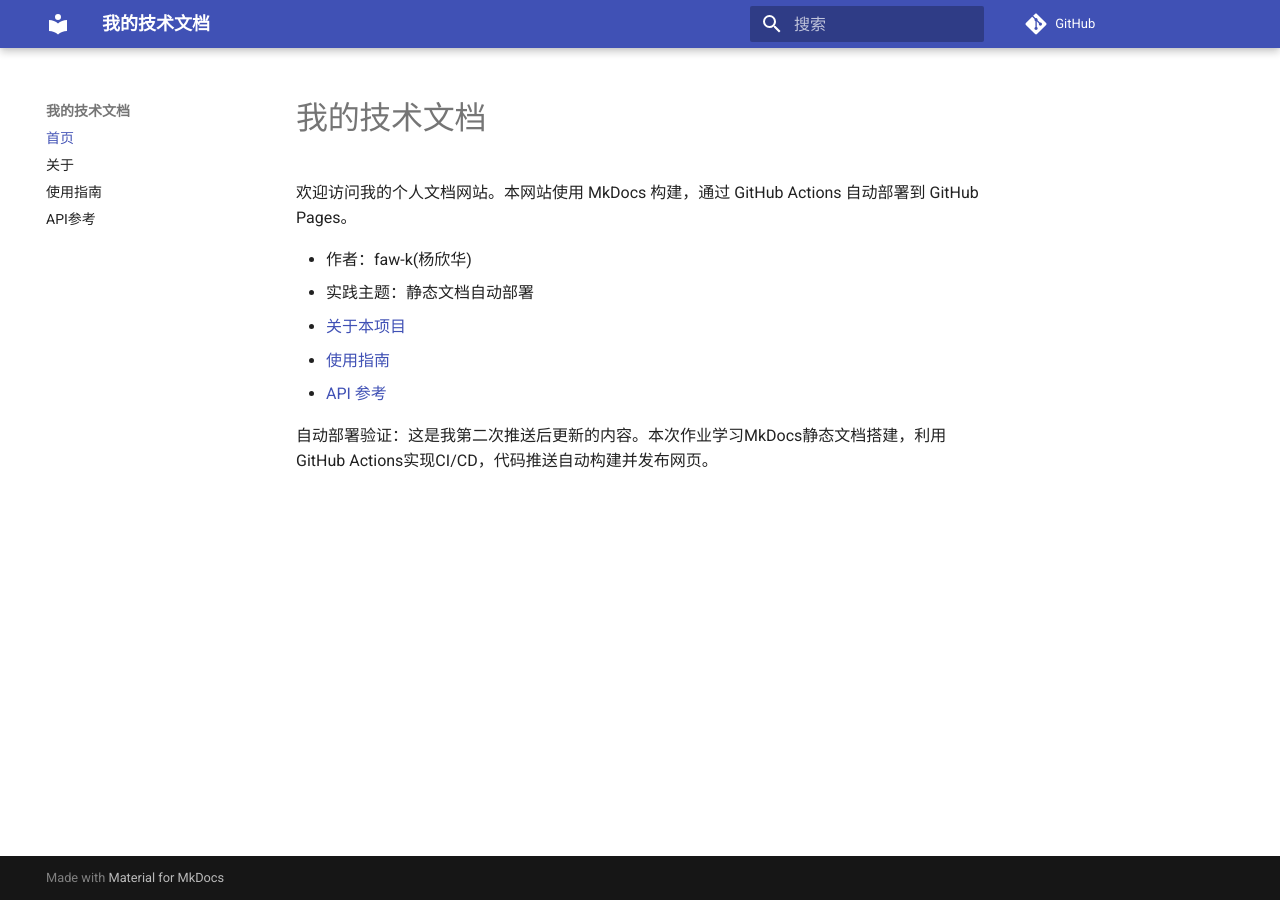
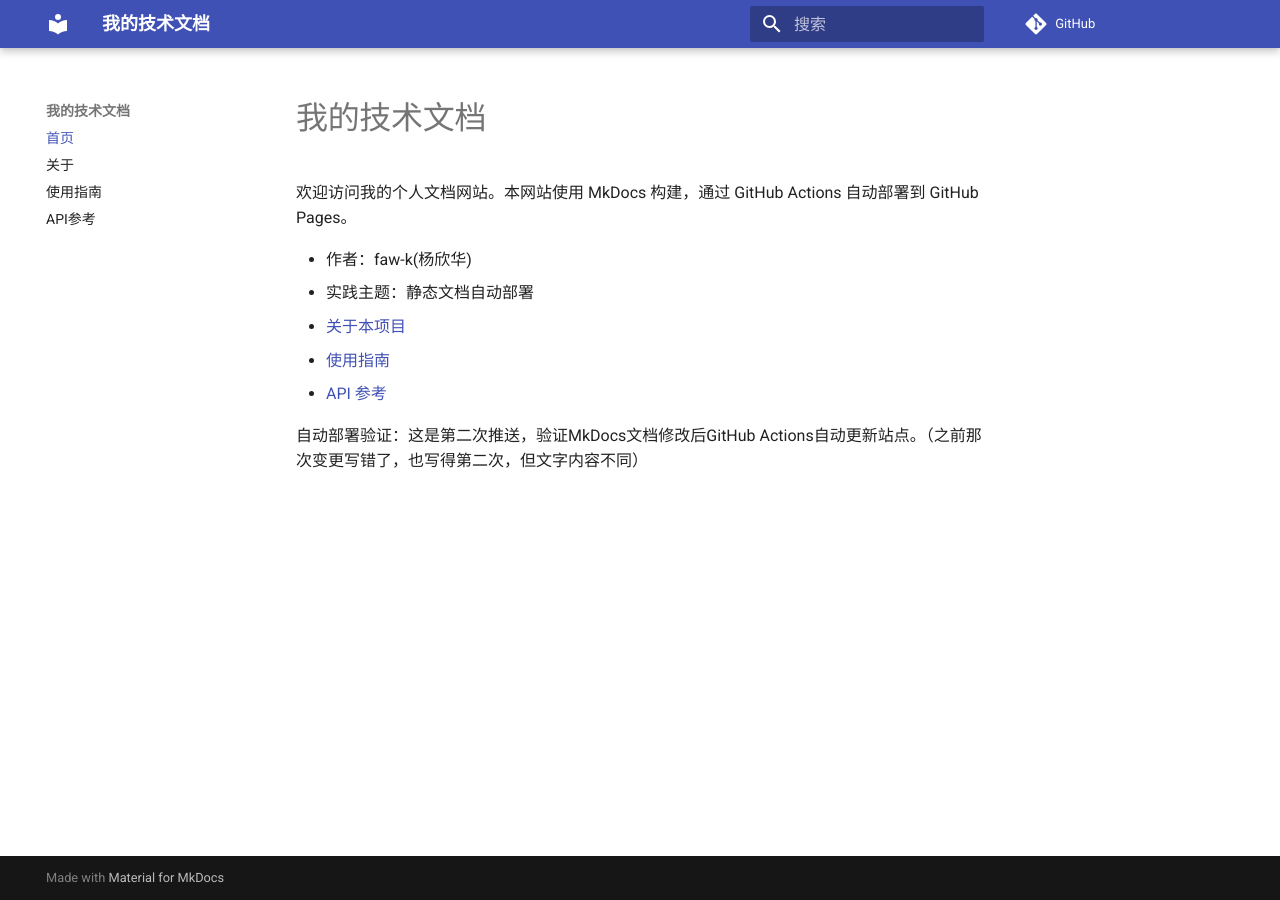
Before and after one commit to faw-k123/my-docs, an MkDocs documentation site: the page built from docs/index.md, in a window 1280 px wide. Built offline with MkDocs 1.6.1 and Material for MkDocs 9.7.7, drawn with Linux system fonts in a browser that asks for light colours; comment, search, counter and statistics services are not loaded.

Commit message:
验证文档修改后自动更新网站

```diff
--- a/docs/index.md
+++ b/docs/index.md
@@ -8,4 +8,4 @@
 - [使用指南](guide.md)
 - [API 参考](api.md)
 
-自动部署验证：这是我第二次推送后更新的内容。本次作业学习MkDocs静态文档搭建，利用GitHub Actions实现CI/CD，代码推送自动构建并发布网页。
+自动部署验证：这是第二次推送，验证MkDocs文档修改后GitHub Actions自动更新站点。（之前那次变更写错了，也写得第二次，但文字内容不同）
```
